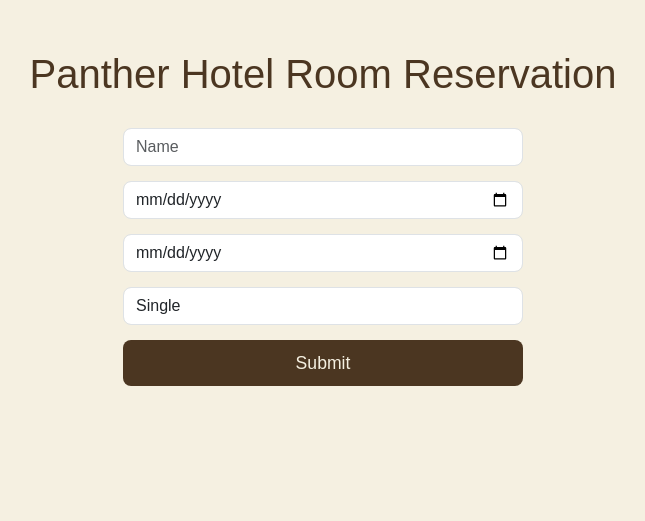
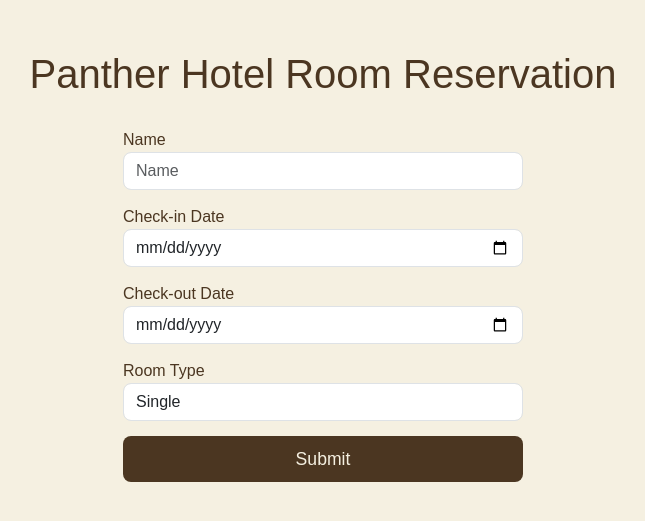
Before and after one commit to f1rstl0gin/panther_hotel, a Flask app: page /reserve in a window 1280 px wide. Shown: the top 521 px of the page, without its empty margins (317-962 px from the left). Run offline with Flask 3, Linux system fonts and the light colour scheme.

Commit message:
Update reservation.html

```diff
--- a/templates/reservation.html
+++ b/templates/reservation.html
@@ -52,9 +52,16 @@
     <h1>Panther Hotel Room Reservation</h1>
     <!--Creates a form with options for user to fill out or select from-->
     <form method = "post">
+        <label>Name</label>
         <input class = "form-control" name = "name" placeholder = "Name" required>
+
+        <label>Check-in Date</label>
         <input class = "form-control" type = "date" name = "checkin_date" required>
+
+        <label>Check-out Date</label>
         <input class = "form-control" type = "date" name = "checkout_date" required>
+
+        <label>Room Type</label>
         <select class = "form-control" name = "room_type">
             <option>Single</option>
             <option>Double</option>
```
